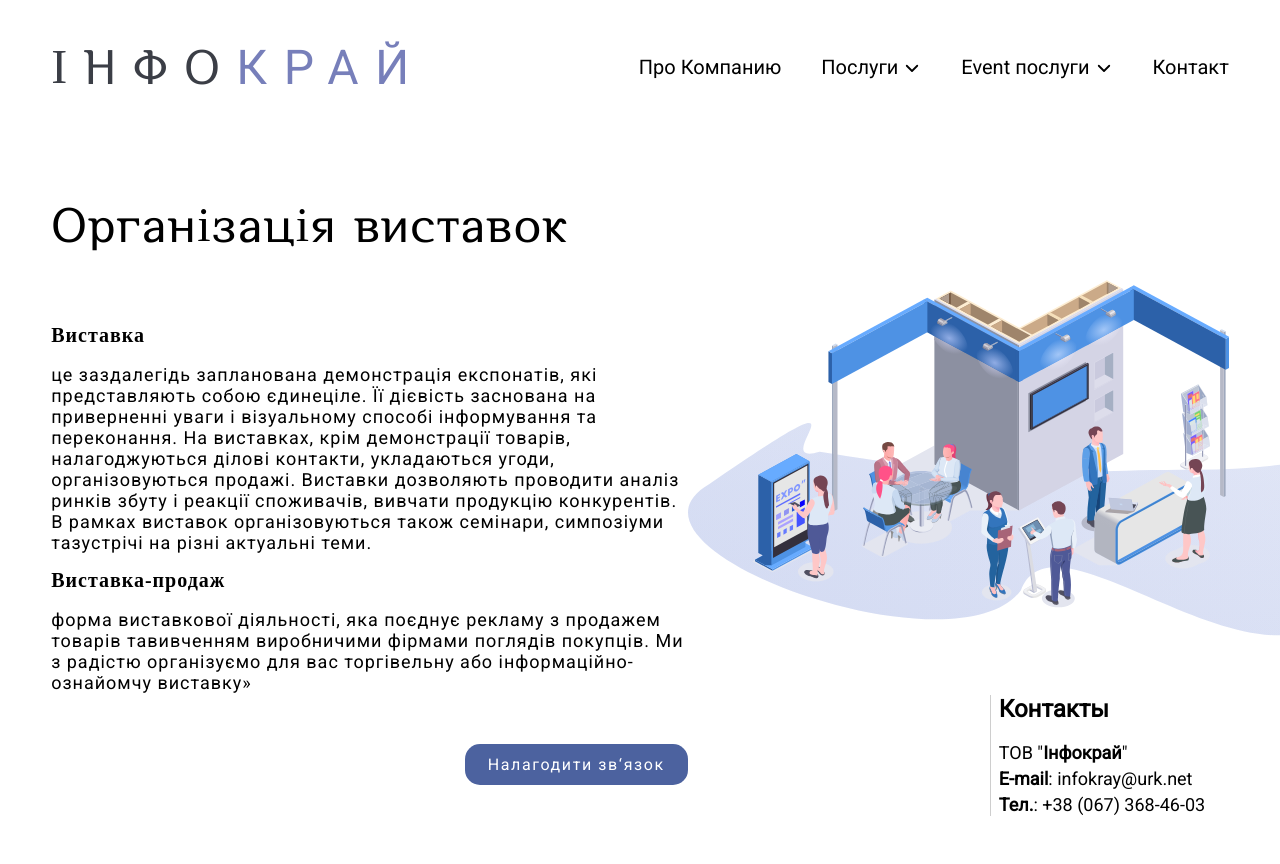
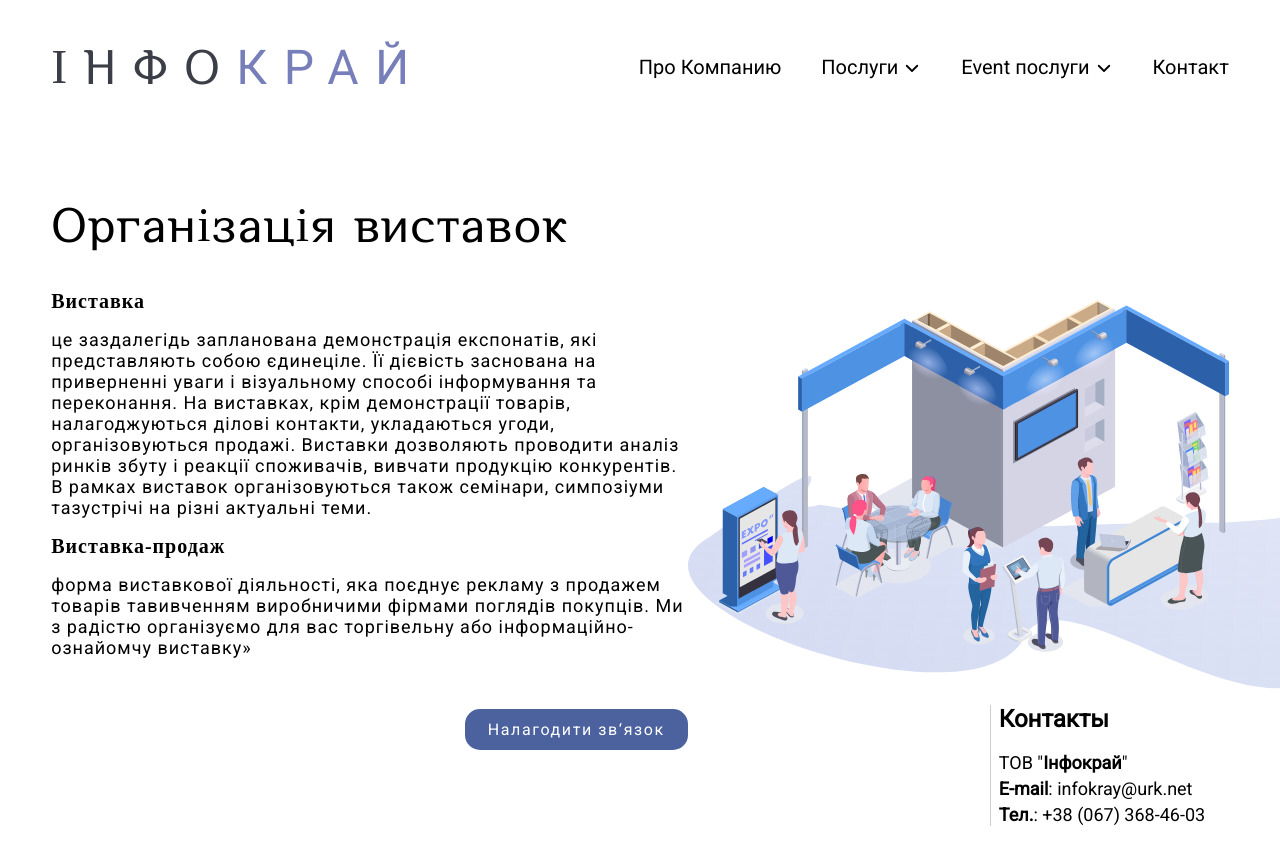
Before and after one commit to infokray/infokray-landing, a Next.js app: page /exhibition in a window 1280 px wide. After the commit the page ends 830 px from the top, so only its background shows below. Built offline with nearby package versions, Linux system fonts and the light colour scheme.

Commit message:
fix: contactsblock in exhibition+conference pages

```diff
--- a/components/ContactsBlock/ContactsBlock.tsx
+++ b/components/ContactsBlock/ContactsBlock.tsx
@@ -6,9 +6,16 @@ type ContactBlockProps = {
   right?: number;
   left?: number;
   top?: number;
+  className?: string;
 };
 
-const ContactsBlock: FC<ContactBlockProps> = ({ bottom, right, left, top }) => {
+const ContactsBlock: FC<ContactBlockProps> = ({
+  bottom,
+  right,
+  left,
+  top,
+  className,
+}) => {
   const [windowWidth, setWindowWidth] = useState(null);
 
   useEffect(() => {
@@ -18,7 +25,7 @@ const ContactsBlock: FC<ContactBlockProps> = ({ bottom, right, left, top }) => {
   }, []);
   return (
     <div
-      className={styles.contactsBlock}
+      className={`${styles.contactsBlock} ${className}`}
       style={{
         bottom: `${bottom}px`,
         right: `${right}px`,
--- a/pages/exhibition.tsx
+++ b/pages/exhibition.tsx
@@ -34,14 +34,15 @@ const Exhibition: NextPage = () => {
           <CTAButton />
         </div>
         <div className="page-content__illustrations">
-          <ExhibitionIllustration
-            className="page-content__illustration"
-            style={{ marginTop: "-100px" }}
-          />
+          <ExhibitionIllustration className="page-content__illustration" />
           <SVGRightElement Icon={ConferenceFragment} />
         </div>
       </div>
-      <ContactsBlock right={0} bottom={40} />
+      <ContactsBlock
+        right={0}
+        bottom={40}
+        className="page-content__contactBlock_exhibition"
+      />
       {!isMobile && <SeminarFragmentLeft className="seminar__fragment-left" />}
     </>
   );
--- a/styles/contactpage.scss
+++ b/styles/contactpage.scss
@@ -80,7 +80,7 @@
   right: -10vw;
   z-index: 5;
   @include media-breakpoint-up(lg) {
-    right: -5vw;
+    right: -3vw;
   }
   @include media-breakpoint-up(xxl) {
     position: static;
--- a/styles/page-content.scss
+++ b/styles/page-content.scss
@@ -66,7 +66,8 @@
       h1 {
         font-weight: 500;
         font-size: 42px;
-        margin-top: 10px;
+        margin-top: 20px;
+        margin-bottom: 0px;
       }
     }
     @include media-breakpoint-up(lg) {
@@ -171,6 +172,10 @@
     width: 80%;
     height: 80%;
     margin-top: 15%;
+    margin: 0 !important;
+    @include media-breakpoint-up(xl) {
+      margin-top: -60px;
+    }
   }
 
   &__fragment {
@@ -249,6 +254,10 @@
       margin-top: 0;
     }
 
+    &__header {
+      font-size: 36px;
+    }
+
     &__illustration {
       margin-top: 0;
       margin-left: 7%;
@@ -288,4 +297,26 @@
       height: 100%;
     }
   }
+  &__contactBlock {
+    @include media-breakpoint-up(lg) {
+      margin-bottom: 30px;
+    }
+    @include media-breakpoint-up(xl) {
+      margin-bottom: -30px;
+    }
+    @include media-breakpoint-up(lg) {
+      margin-bottom: -45px;
+    }
+  }
+  &__contactBlock_exhibition {
+    @include media-breakpoint-up(lg) {
+      margin: 0 !important;
+    }
+    @include media-breakpoint-up(xl) {
+      margin-bottom: -20px !important;
+    }
+    @include media-breakpoint-up(lg) {
+      margin-bottom: -45px !important;
+    }
+  }
 }
--- a/styles/vebinar.scss
+++ b/styles/vebinar.scss
@@ -1,5 +1,6 @@
 .vebinar {
   &__paragraph {
+    margin-top: 10px;
     h2 {
       font-size: 20px;
       font-family: "Seoul";
```
Also changed, not shown: pages/conference.tsx (+6 -5 lines).
